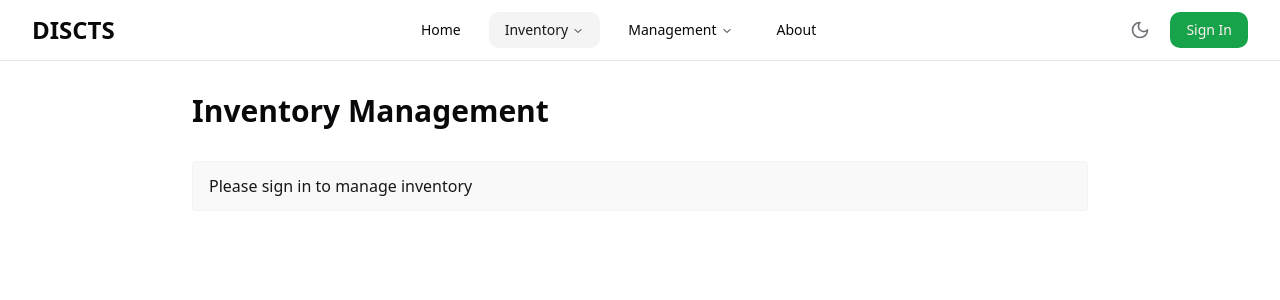
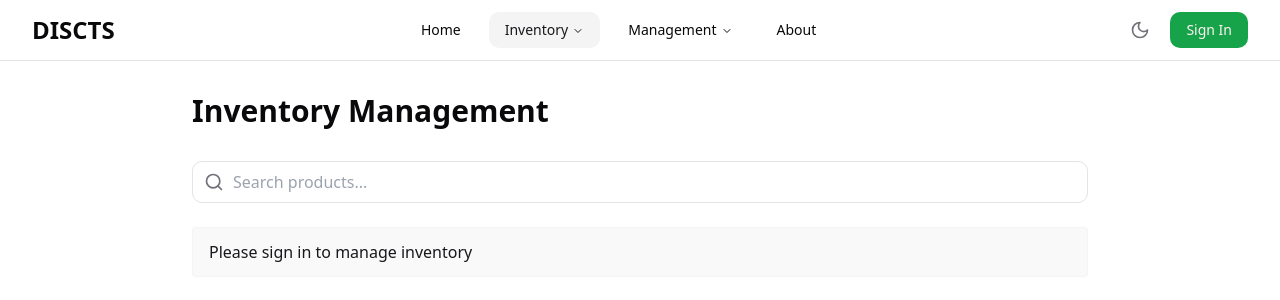
Before and after one commit to Khatrigarv24/discts, a React (Vite) app in the folder frontend/: page /inventory in a window 1280 px wide. Shown: the top 300 px of the page. Built offline with nearby package versions, Linux system fonts and the light colour scheme; no server answers.

Commit message:
feat: add search functionality to inventory page for improved product filtering

```diff
--- a/frontend/src/pages/InventoryPage.jsx
+++ b/frontend/src/pages/InventoryPage.jsx
@@ -4,7 +4,7 @@
 import ProductForm from '../components/ProductForm';
 import ProductList from '../components/ProductList';
 import { Button } from '@/components/ui/button';
-import { Plus } from 'lucide-react';
+import { Plus, Search } from 'lucide-react';
 import {
   AlertDialog,
   AlertDialogAction,
@@ -32,6 +32,7 @@
   const [isSheetOpen, setIsSheetOpen] = useState(false);
   const [deleteDialogOpen, setDeleteDialogOpen] = useState(false);
   const [productToDelete, setProductToDelete] = useState(null);
+  const [searchTerm, setSearchTerm] = useState('');
 
   // Fetch products on component mount
   useEffect(() => {
@@ -115,6 +116,11 @@
     }
   };
 
+  const filteredProducts = products.filter(product =>
+    product.name.toLowerCase().includes(searchTerm.toLowerCase()) ||
+    product.batchNumber.toLowerCase().includes(searchTerm.toLowerCase())
+  );
+
   return (
     <div className="max-w-4xl mx-auto">
       <div className="flex justify-between items-center mb-8">
@@ -143,6 +149,21 @@
         )}
       </div>
 
+      <div className="mb-6">
+        <div className="relative">
+          <div className="absolute inset-y-0 left-0 pl-3 flex items-center pointer-events-none">
+            <Search className="h-5 w-5 text-muted-foreground" />
+          </div>
+          <input
+            type="text"
+            placeholder="Search products..."
+            className="pl-10 w-full p-2 border border-input bg-background rounded-md focus:outline-none focus:ring-2 focus:ring-ring"
+            value={searchTerm}
+            onChange={(e) => setSearchTerm(e.target.value)}
+          />
+        </div>
+      </div>
+
       {error && (
         <div className="bg-destructive/20 border border-destructive text-destructive-foreground px-4 py-3 rounded mb-6">
           {error}
@@ -155,7 +176,7 @@
             <div className="p-6 text-center text-muted-foreground">Loading inventory items...</div>
           ) : (
             <ProductList
-              products={products}
+              products={filteredProducts}
               onUpdateStock={handleUpdateStock}
               onDeleteProduct={confirmDeleteProduct}
               loading={loading}
```
